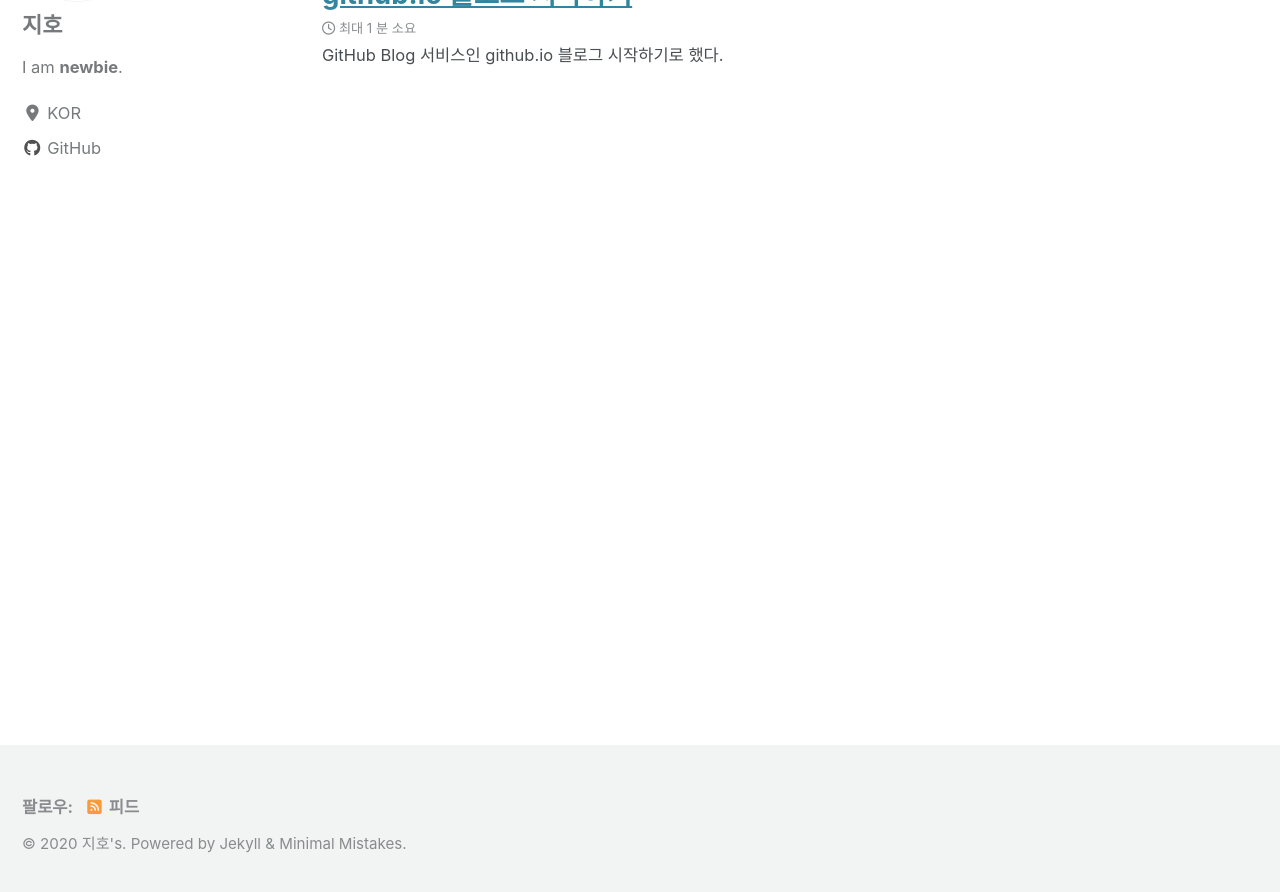
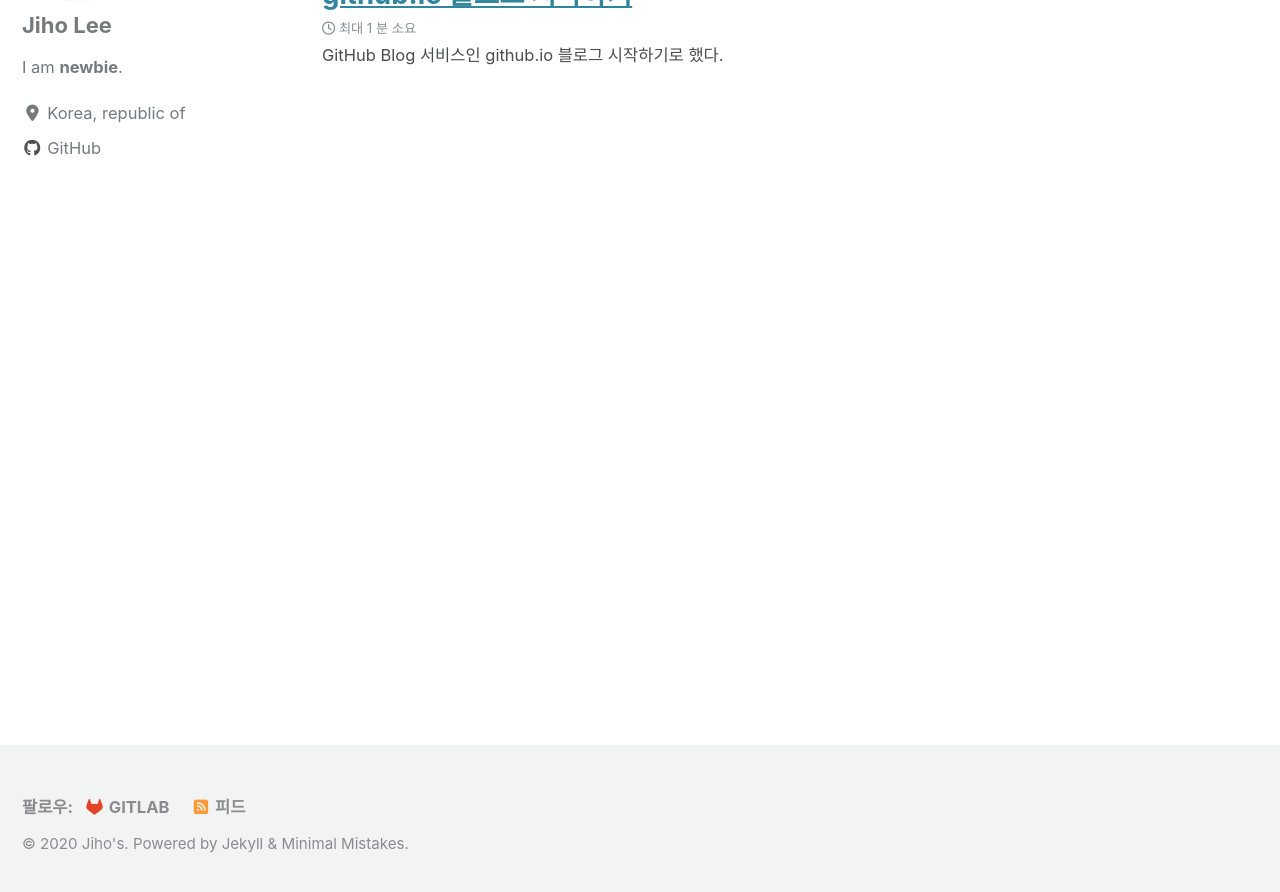
Before and after one commit to 2jiho/2jiho.github.io, a Jekyll site: the page built from index.html, in a window 1280 px wide and 900 px high, scrolled down 222 px. Shown: the top 892 px of the window. Built offline with Jekyll 4.4.1, drawn with Linux system fonts in a browser that asks for light colours; cached includes are drawn as plain includes; nearby versions of some CDN libraries; the list of posts is cut into pages by our own code; some of the changed text lies outside the part shown.

Commit message:
Update _config.yml

```diff
--- a/_config.yml
+++ b/_config.yml
@@ -16,10 +16,10 @@ minimal_mistakes_skin    : "default" # "air", "aqua", "contrast", "dark", "dirt"
 
 # Site Settings
 locale                   : "ko-KR"
-title                    : "코딩하는사람"
+title                    : "Jiho's Github Pages"
 title_separator          : "-"
 subtitle                 : # site tagline that appears below site title in masthead
-name                     : "지호's"
+name                     : "Jiho's"
 description              : "newbie"
 url                      : "https://2jiho.github.io" # the base hostname & protocol for your site e.g. "https://mmistakes.github.io"
 baseurl                  : # the subpath of your site, e.g. "/blog"
@@ -107,10 +107,10 @@ analytics:
 
 # Site Author
 author:
-  name             : "지호"
+  name             : "Jiho Lee"
   avatar           : "/assets/images/timo.jpg" # path of avatar image, e.g. "/assets/images/bio-photo.jpg"
   bio              : "I am **newbie**."
-  location         : "KOR"
+  location         : "Korea, republic of"
   email            :
   links:
     - label: "Email"
@@ -141,12 +141,9 @@ footer:
     - label: "Facebook"
       icon: "fab fa-fw fa-facebook-square"
       # url:
-    - label: "GitHub"
-      icon: "fab fa-fw fa-github"
-      # url:
     - label: "GitLab"
       icon: "fab fa-fw fa-gitlab"
-      # url:
+      url: "https://github.com/2jiho/"
     - label: "Bitbucket"
       icon: "fab fa-fw fa-bitbucket"
       # url:
```
